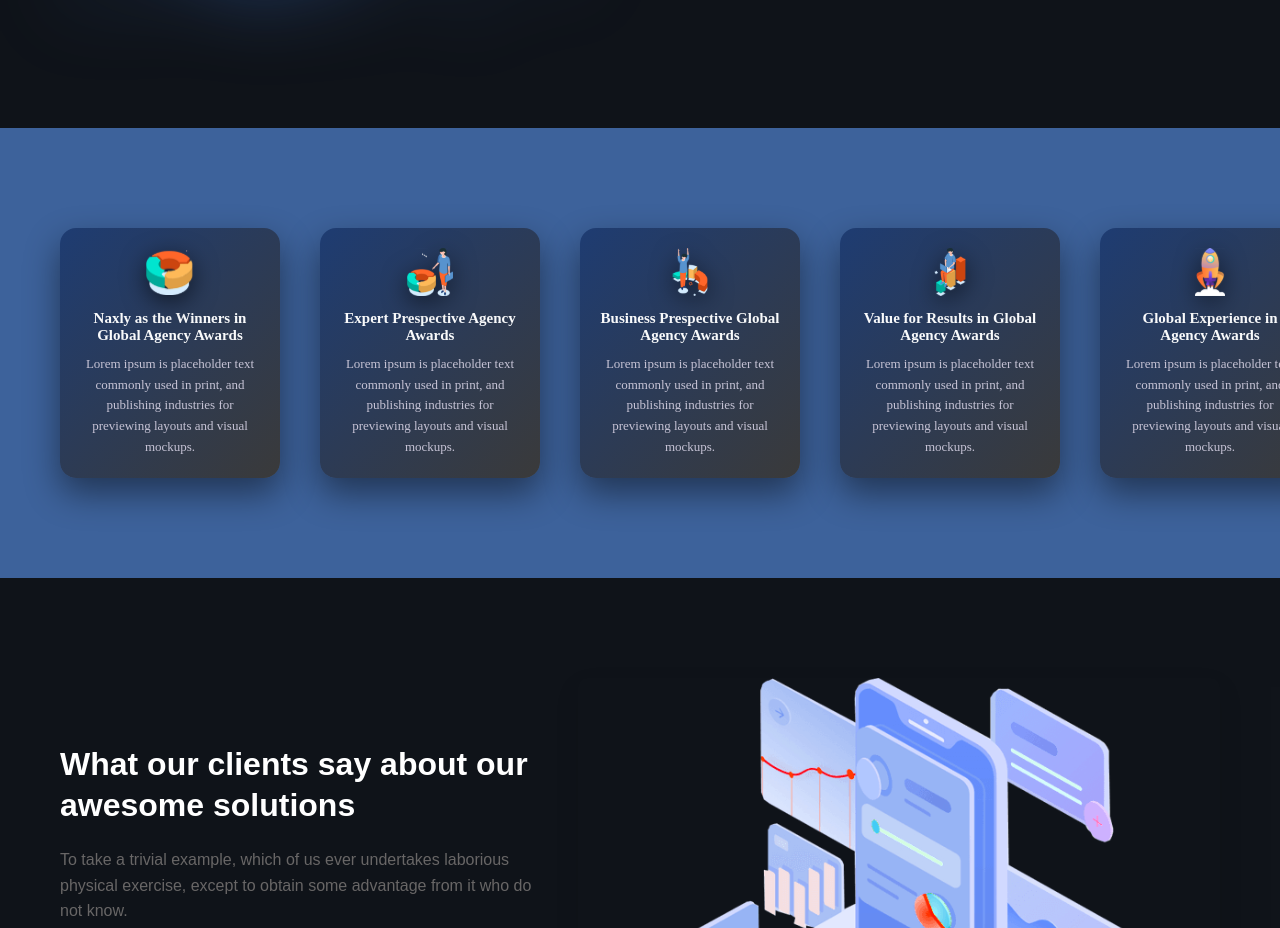
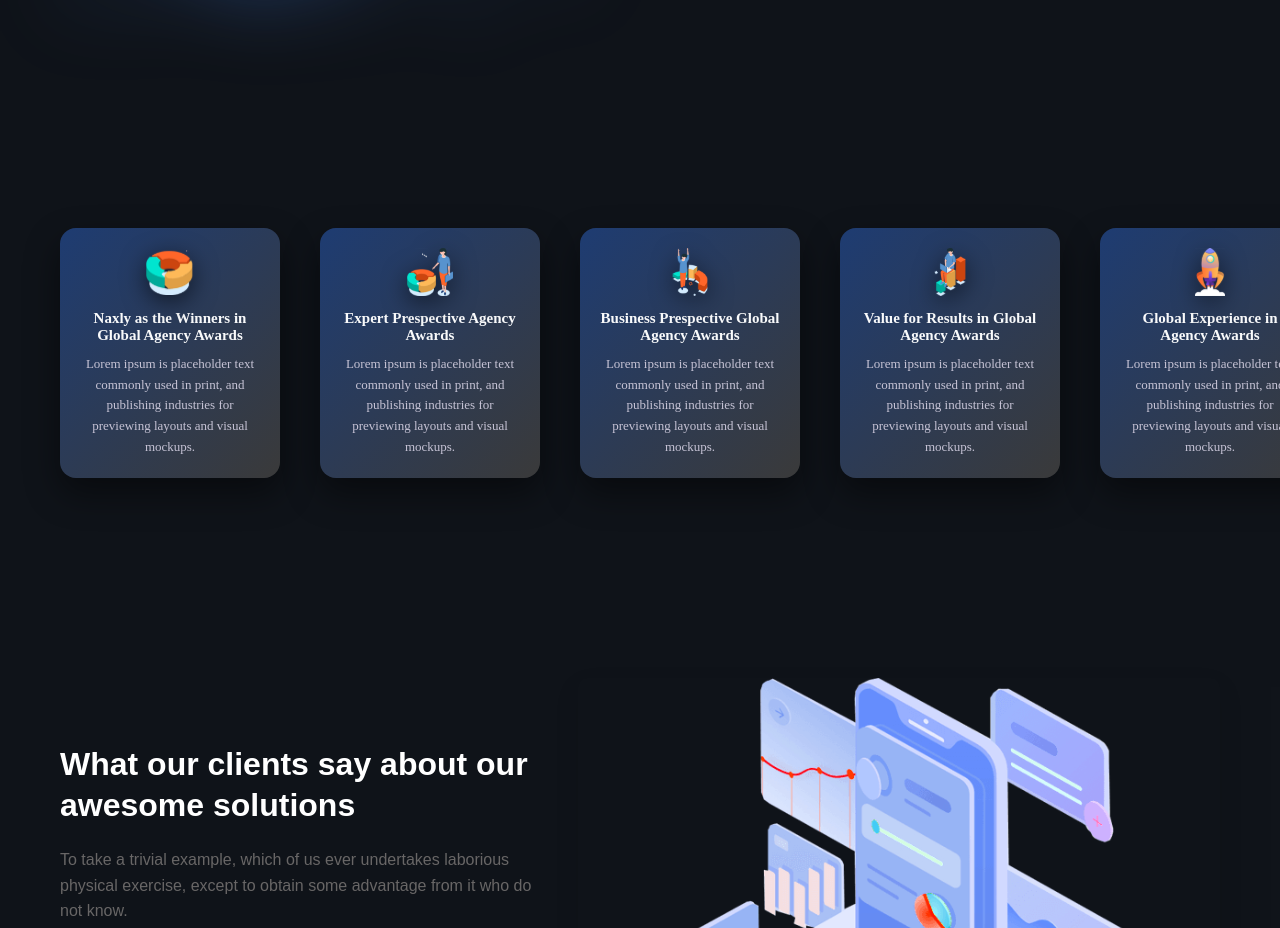
Before and after one commit to jomiy191-arch/Reavtdars, a React (Vite) app: page / in a window 1280 px wide. Shown: the part 1600-2528 px from the top of the page. Built offline with nearby package versions, Linux system fonts and the light colour scheme.

Commit message:
Some changes

```diff
--- a/src/components/Section/Section.css
+++ b/src/components/Section/Section.css
@@ -2,7 +2,7 @@
 .section {
   padding: 80px 0;
   overflow: hidden;
-background-color: #3b619afc;
+  background-color: #0d1117fc;
 }
 
 .section__list {
```
